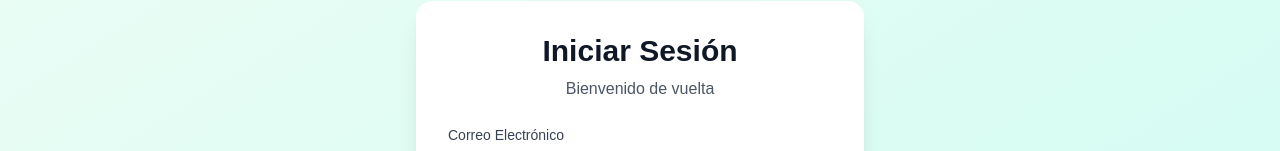
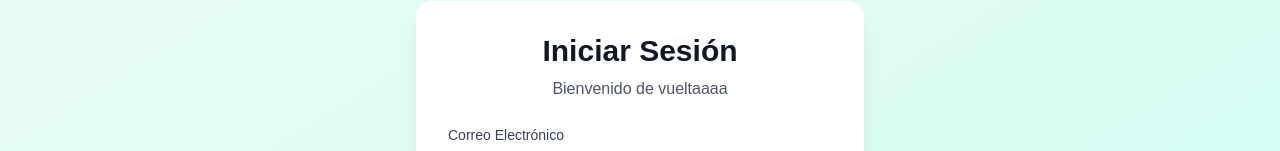
Before and after one commit to jenriquerg/turismo-pwa, a Next.js app: page /login in a window 1280 px wide. Shown: the part 139-290 px from the top of the page. Built offline with nearby package versions, Linux system fonts and the light colour scheme.

Commit message:
Update page.tsx

```diff
--- a/src/app/login/page.tsx
+++ b/src/app/login/page.tsx
@@ -35,7 +35,7 @@ export default function LoginPage() {
           {/* Header */}
           <div className="text-center space-y-2">
             <h1 className="text-3xl font-bold text-gray-900">Iniciar Sesión</h1>
-            <p className="text-gray-600">Bienvenido de vuelta</p>
+            <p className="text-gray-600">Bienvenido de vueltaaaa</p>
           </div>
 
           {/* Error Message */}
```
